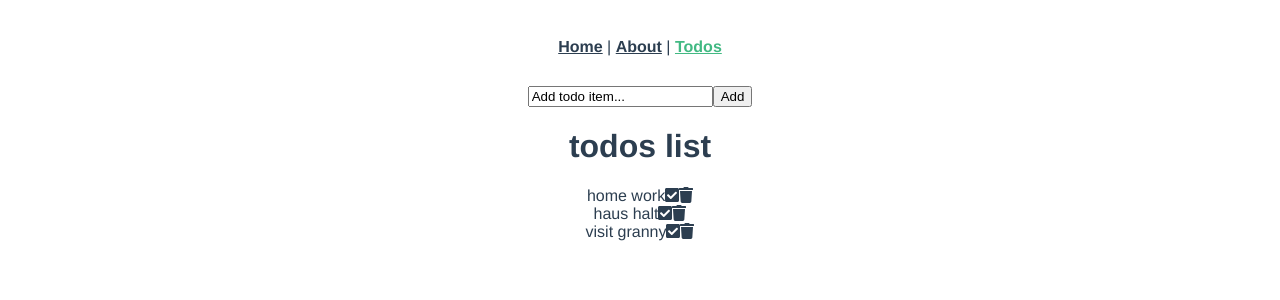
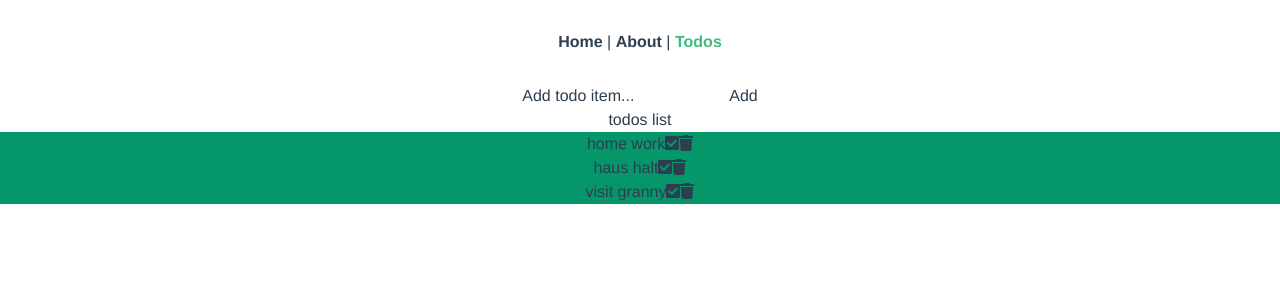
Before and after one commit to wael-ali/dockerized_node_mongodb_api, a Vue app in the folder frontend/: page /todos in a window 1280 px wide. Shown: the top 300 px of the page. Built offline with nearby package versions, Linux system fonts and the light colour scheme.

Commit message:
add tailwind css

```diff
--- a/frontend/package.json
+++ b/frontend/package.json
@@ -15,6 +15,7 @@
     "@fortawesome/vue-fontawesome": "^2.0.2",
     "axios": "^0.21.4",
     "core-js": "^3.6.5",
+    "tailwindcss": "^2.2.15",
     "vue": "^2.6.11",
     "vue-router": "^3.2.0",
     "vuex": "^3.4.0"
--- /dev/null
+++ b/frontend/postcss.config.js
@@ -0,0 +1,6 @@
+module.exports = {
+  plugins: {
+    tailwindcss: {},
+    autoprefixer: {},
+  },
+}
--- /dev/null
+++ b/frontend/src/assets/css/index.css
@@ -0,0 +1,3 @@
+@tailwind base;
+@tailwind components;
+@tailwind utilities;
--- a/frontend/src/components/todos/TodosList.vue
+++ b/frontend/src/components/todos/TodosList.vue
@@ -13,7 +13,7 @@
     <h1>todos list</h1>
     <div>
       <div v-for="(item, index) in todos" :key="index">
-        <div>
+        <div class="bg-green-600">
          <span>{{ item.text }}</span>
          <span><font-awesome-icon icon="check-square" /></span>
          <span><font-awesome-icon icon="trash" /></span>
--- a/frontend/src/main.js
+++ b/frontend/src/main.js
@@ -5,6 +5,7 @@ import store from './store'
 import { library } from '@fortawesome/fontawesome-svg-core'
 import { faUserSecret, faPlusSquare, faCheckSquare, faTrash } from '@fortawesome/free-solid-svg-icons'
 import { FontAwesomeIcon } from '@fortawesome/vue-fontawesome'
+import './assets/css/index.css'
 
 library.add(faUserSecret, faPlusSquare, faCheckSquare, faTrash)
 
--- /dev/null
+++ b/frontend/tailwind.config.js
@@ -0,0 +1,11 @@
+module.exports = {
+  purge: [],
+  darkMode: false, // or 'media' or 'class'
+  theme: {
+    extend: {},
+  },
+  variants: {
+    extend: {},
+  },
+  plugins: [],
+}
```
Also changed, not shown: 1 other file (tests, documents, lock files or other folders).
